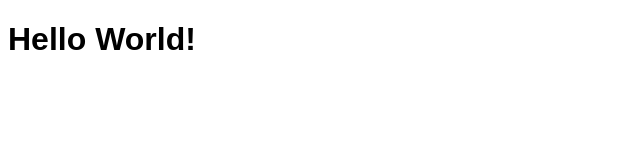
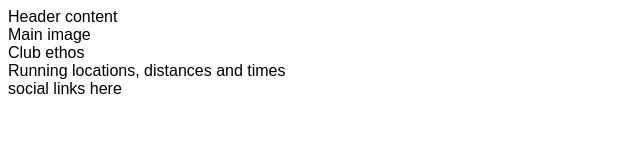
Before and after one commit to Dameaux/love-running-1-project, a plain HTML site: page index.html in a window 1280 px wide. Shown: the whole page, without its empty margins (0-640 px from the left). Drawn offline with Linux system fonts and the light colour scheme.

Commit message:
Add core structure for home page

```diff
--- a/index.html
+++ b/index.html
@@ -11,6 +11,16 @@
     <title>Love Running</title>
 </head>
 <body>
-    <h1>Hello World!</h1>
+    <header> Header content</header>
+    <section>
+        Main image
+    </section>
+    <section>
+        Club ethos
+    </section>
+    <section>Running locations, distances and times</section>
+    <footer>
+        social links here
+    </footer>
 </body>
 </html>
```
